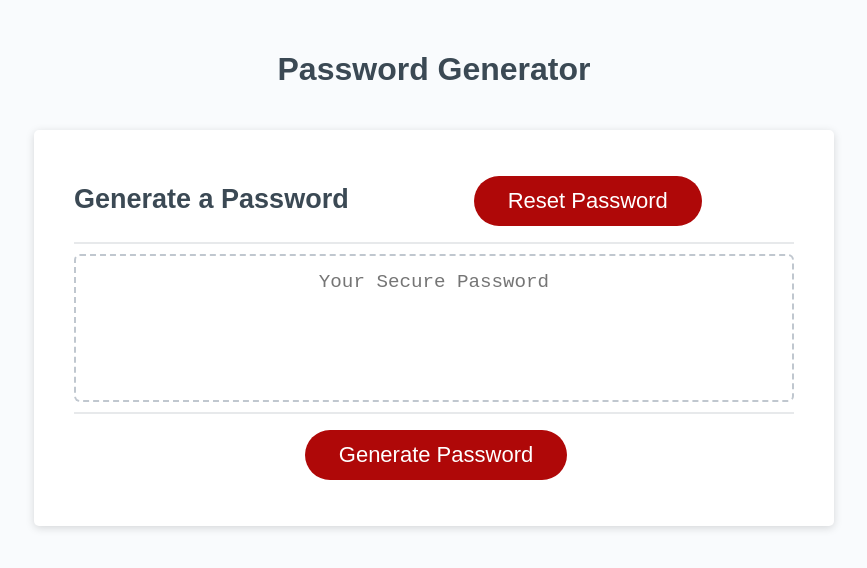
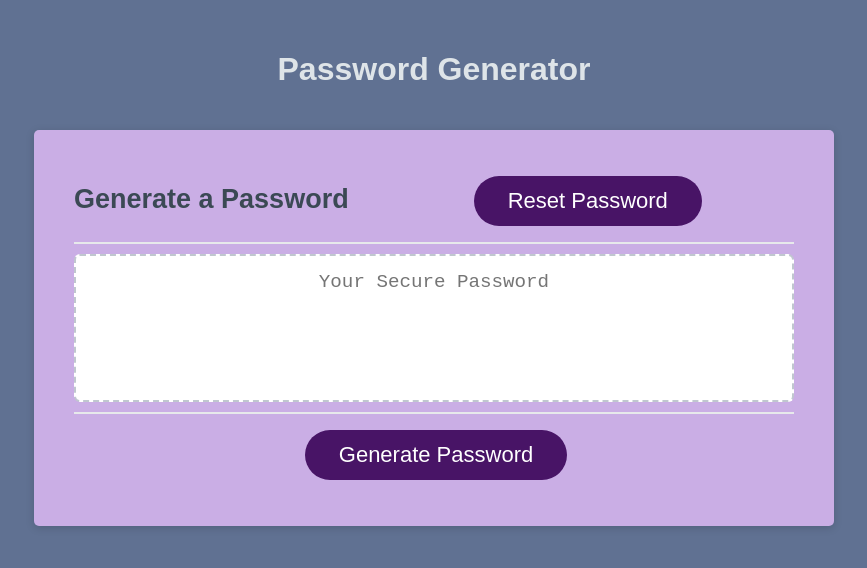
Before and after one commit to angeladeveloper/hw-week3-AKW, a plain HTML site: page index.html in a window 1280 px wide. Shown: the whole page, without its empty margins (206-1073 px from the left). Drawn offline with Linux system fonts and the light colour scheme.

Commit message:
Update style.css

```diff
--- a/style.css
+++ b/style.css
@@ -14,7 +14,7 @@ body,
 
 body {
   font-family: sans-serif;
-  background-color: #f9fbfd;
+  background-color: #607192;
 }
 
 .wrapper {
@@ -27,11 +27,11 @@ header {
   text-align: center;
   padding: 20px;
   padding-top: 0px;
-  color: hsl(206, 17%, 28%);
+  color: hsl(204, 19%, 89%);
 }
 
 .card {
-  background-color: hsl(0, 0%, 100%);
+  background-color: hsl(271, 51%, 79%);
   border-radius: 5px;
   border-width: 1px;
   box-shadow: rgba(0, 0, 0, 0.15) 0px 2px 8px 0px;
@@ -74,7 +74,7 @@ header {
 
 .btn {
   border: none;
-  background-color: hsl(360, 91%, 36%);
+  background-color: rgb(72, 20, 102);
   border-radius: 25px;
   box-shadow: rgba(0, 0, 0, 0.1) 0px 1px 6px 0px rgba(0, 0, 0, 0.2) 0px 1px 1px
     0px;
```
